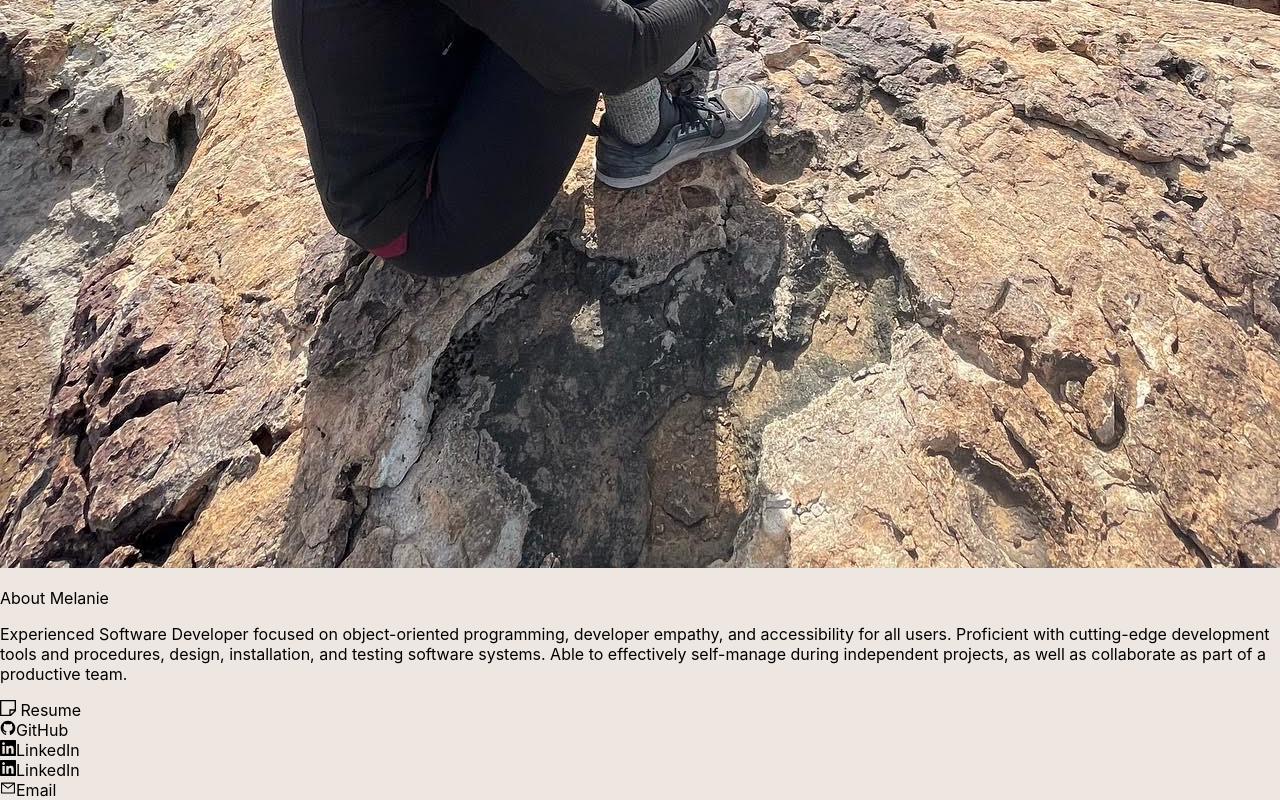
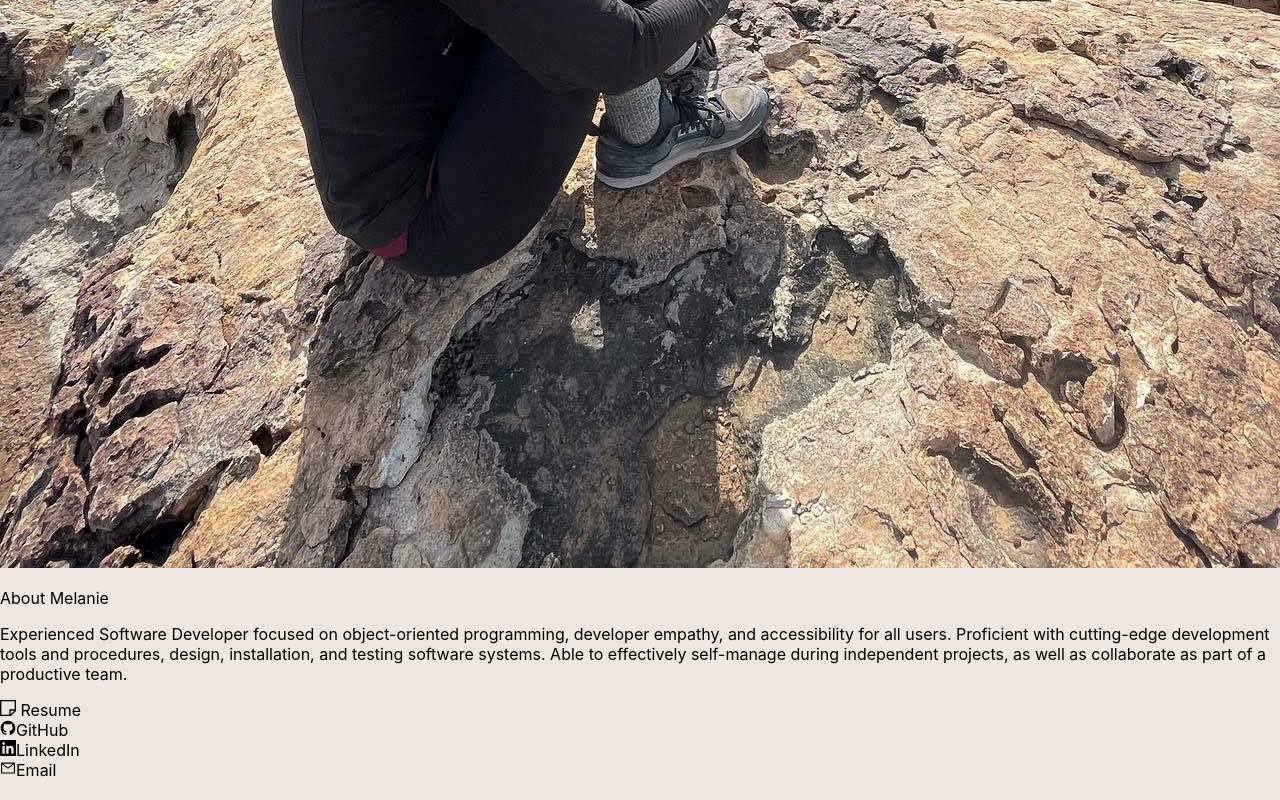
Before and after one commit to daomeow/website, a React (Create React App) app: page /about in a window 1280 px wide. Shown: the part 952-1752 px from the top of the page. Built offline with nearby package versions, Linux system fonts and the light colour scheme.

Commit message:
Updated header to include key and remove console error

```diff
--- a/src/components/About/About.tsx
+++ b/src/components/About/About.tsx
@@ -2,26 +2,21 @@ import "./About.css";
 import Header from "../Header/Header";
 import { GrNote, GrGithub, GrLinkedin } from 'react-icons/gr';
 import { AiOutlineMail } from 'react-icons/ai';
-import aboutMel from "../../assets/aboutMel.jpg";
-import { useEffect, useState } from "react";
+import melPicture from "../../assets/aboutMel.jpg";
 
-enum ImageLoadingState {
-  Inital,
-  Loading,
-  Complete,
-  Error
-}
+// enum ImageLoadingState {
+//   Inital,
+//   Loading,
+//   Complete,
+//   Error
+// }
 
 const About = () => {
-  const [imageState, setImageState] = useState<ImageLoadingState>(ImageLoadingState.Inital);
 
-  // useEffect(() => {
-
-  // }, [imageUrl])
  return (
    <section>
      <Header/>
-     <img src={aboutMel} alt="Profile picture of Melanie"/>
+     <img src={melPicture} alt="Profile picture of Melanie"/>
      <p className="about-title">About Melanie</p>
      <p>Experienced Software Developer focused on object-oriented programming, developer empathy, and accessibility for all users. Proficient with cutting-edge development tools and procedures, design, installation, and testing software systems. Able to effectively self-manage during independent projects, as well as collaborate as part of a productive team.
     </p>
@@ -39,10 +34,6 @@ const About = () => {
         <label>LinkedIn</label>
       </section>
       <section>
-        <GrLinkedin />
-        <label>LinkedIn</label>
-      </section>
-      <section>
         <AiOutlineMail />
         <label>Email</label>
       </section>
--- a/src/components/Header/Header.tsx
+++ b/src/components/Header/Header.tsx
@@ -14,7 +14,7 @@ const Header = () => {
     return (
       buttons.map(nav => {
         if (nav.id !== location.pathname) {
-          return <NavLink to={nav.id} className="navigation-buttons">{nav.name}</NavLink>
+          return <NavLink to={nav.id} className="navigation-buttons" key={nav.name}>{nav.name}</NavLink>
         }
       })
     )
```
